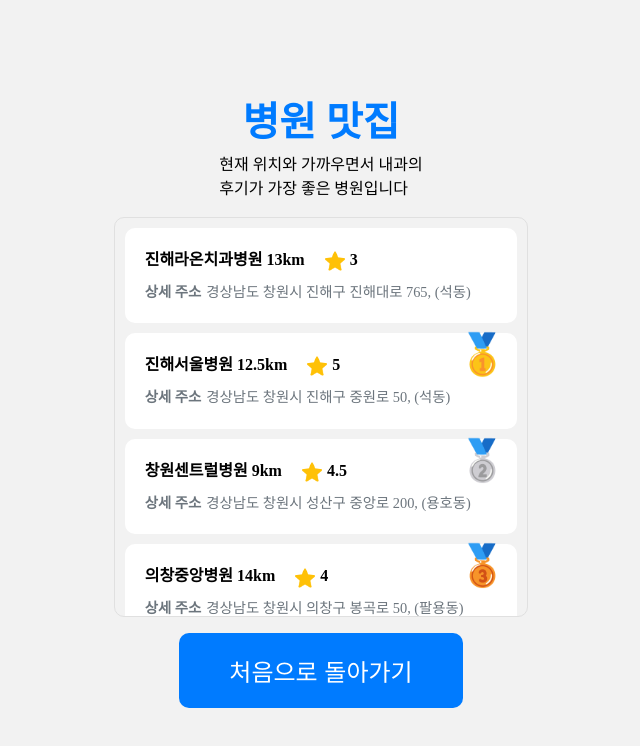
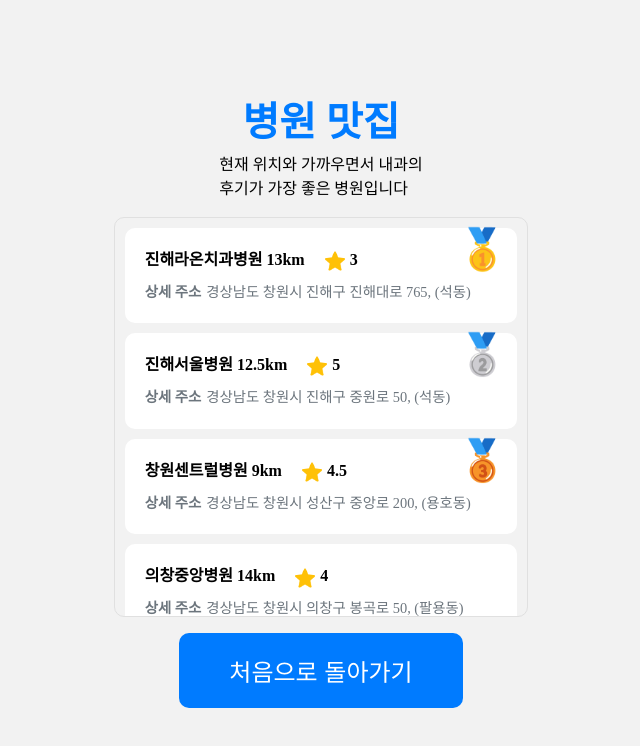
Before and after one commit to phjjj/hospital-restaurant, a React (Vite) app: page /result in a window 1280 px wide. Shown: the top 746 px of the page, without its empty margins (319-959 px from the left). Built offline with nearby package versions, Linux system fonts and the light colour scheme; no server answers.

Commit message:
코드 정리 2

```diff
--- a/src/components/HospitalItem.tsx
+++ b/src/components/HospitalItem.tsx
@@ -21,7 +21,7 @@
           <span>{hospital.rating}</span>
         </div>
 
-        <div className="medal">{medal[hospital.rank - 1]}</div>
+        {hospital.rank && <div className="medal">{medal[hospital.rank - 1]}</div>}
       </div>
 
       <div className="address">
--- a/src/pages/Result.tsx
+++ b/src/pages/Result.tsx
@@ -13,7 +13,7 @@
     addr: "경상남도 창원시 진해구 진해대로 765, (석동)",
     distance: "13km",
     drTotCnt: 3,
-    rank: 7,
+    rank: 1,
     rating: 3,
     review: "치료는 만족스러웠지만 시설이 조금 오래되어서 아쉬웠습니다.",
     telno: "055-547-1300",
@@ -25,7 +25,7 @@
     addr: "경상남도 창원시 진해구 중원로 50, (석동)",
     distance: "12.5km",
     drTotCnt: 5,
-    rank: 1,
+    rank: 2,
     rating: 5,
     review: "최고의 의료진과 최신식 시설을 갖춘 병원입니다.",
     telno: "055-123-4567",
@@ -37,7 +37,7 @@
     addr: "경상남도 창원시 성산구 중앙로 200, (용호동)",
     distance: "9km",
     drTotCnt: 7,
-    rank: 2,
+    rank: 3,
     rating: 4.5,
     review: "의사들이 매우 친절하고 전문적인 진료를 제공합니다.",
     telno: "055-765-4321",
@@ -49,7 +49,7 @@
     addr: "경상남도 창원시 의창구 봉곡로 50, (팔용동)",
     distance: "14km",
     drTotCnt: 2,
-    rank: 3,
+    rank: 4,
     rating: 4,
     review: "의사들이 친절하고 대기 시간이 짧습니다.",
     telno: "055-555-5555",
@@ -61,7 +61,7 @@
     addr: "경상남도 창원시 마산합포구 합포로 100, (신포동)",
     distance: "15km",
     drTotCnt: 4,
-    rank: 4,
+    rank: 5,
     rating: 4,
     review: "시설이 깨끗하고 직원들이 친절합니다.",
     telno: "055-666-6666",
@@ -73,7 +73,7 @@
     addr: "경상남도 창원시 진해구 중동로 10, (중동)",
     distance: "10km",
     drTotCnt: 6,
-    rank: 5,
+    rank: 6,
     rating: 4.5,
     review: "최신식 장비를 갖추고 있으며 진료가 매우 만족스럽습니다.",
     telno: "055-777-7777",
@@ -97,7 +97,7 @@
     addr: "경상남도 창원시 마산회원구 회원로 200, (회원동)",
     distance: "11km",
     drTotCnt: 3,
-    rank: 8,
+    rank: 7,
     rating: 3.5,
     review: "의사들은 친절하지만 대기 시간이 길었습니다.",
     telno: "055-999-9999",
@@ -109,7 +109,7 @@
     addr: "경상남도 창원시 진해구 제황산로 100, (태평동)",
     distance: "12km",
     drTotCnt: 5,
-    rank: 9,
+    rank: 8,
     rating: 4,
     review: "전문적인 진료와 깔끔한 시설이 좋았습니다.",
     telno: "055-101-0101",
@@ -121,7 +121,7 @@
     addr: "경상남도 창원시 성산구 상남로 50, (상남동)",
     distance: "7km",
     drTotCnt: 4,
-    rank: 10,
+    rank: 9,
     rating: 3,
     review: "의료진은 친절했지만 시설이 조금 오래되었습니다.",
     telno: "055-202-0202",
```
